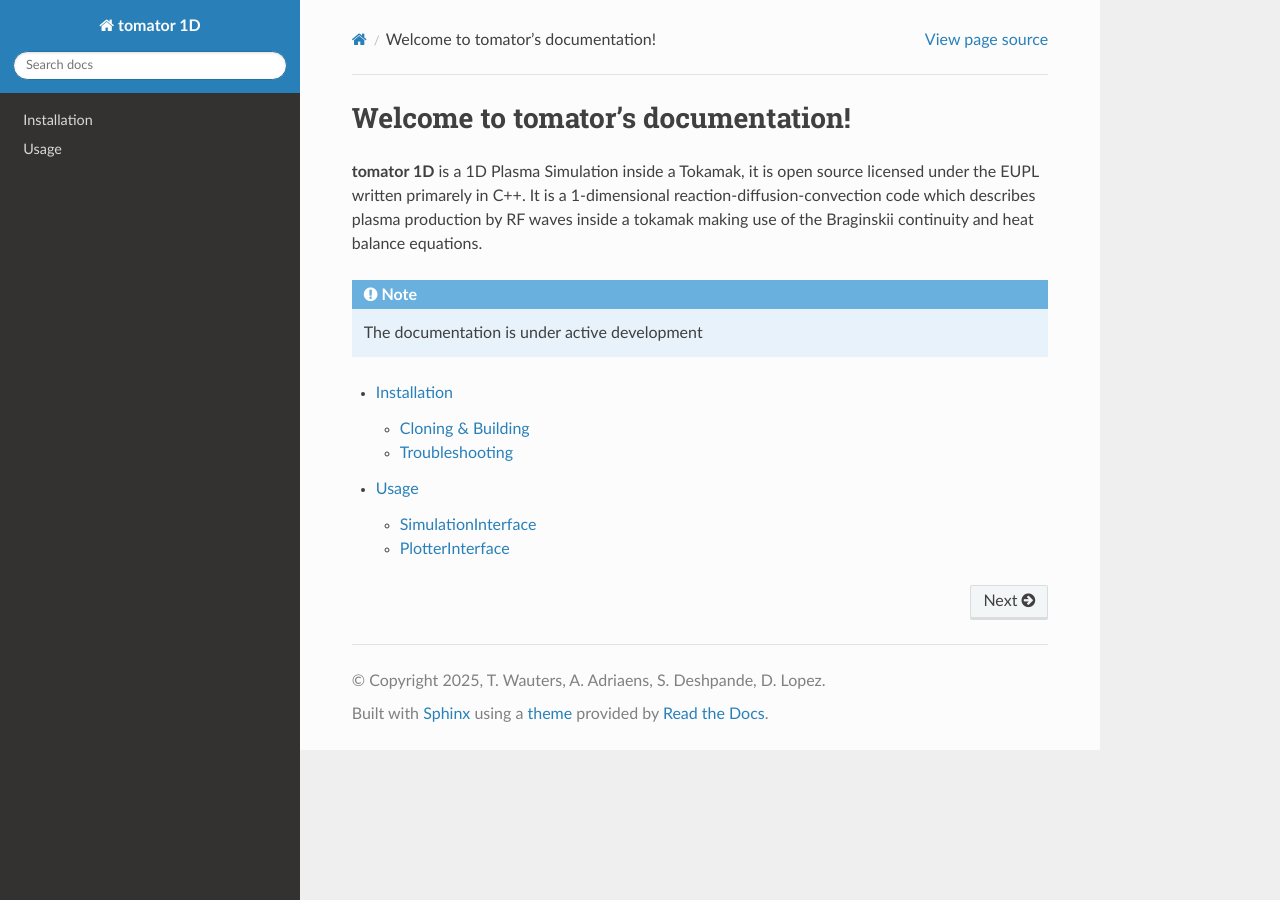
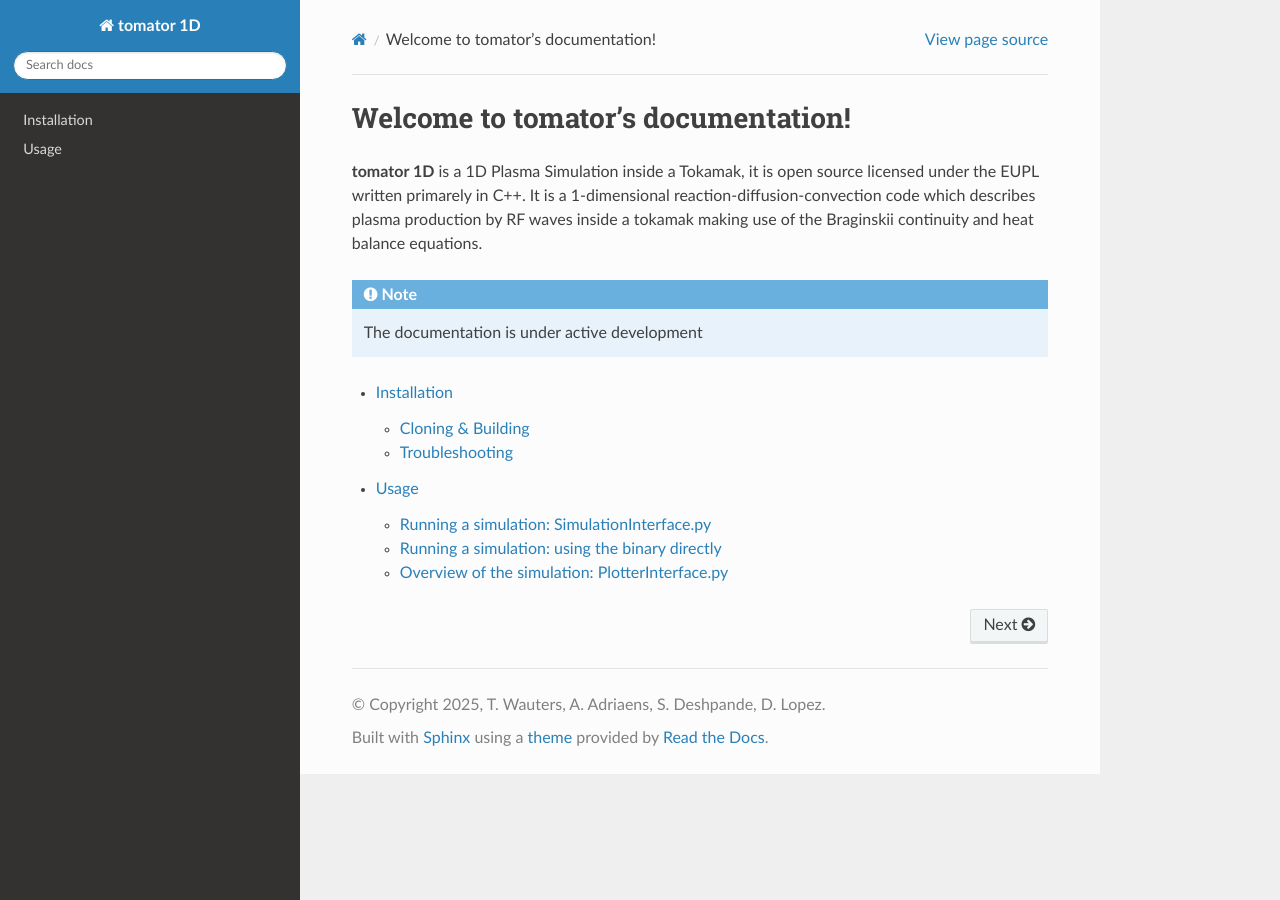
Before and after one commit to LPP-ERM-KMS/tomator, a Sphinx documentation site: the page built from docs/source/index.rst, in a window 1280 px wide. Built offline with Sphinx 7.4.7 and the Read the Docs theme 3.1.0, drawn with Linux system fonts in a browser that asks for light colours; some of the changed lines change nothing that is shown.

Commit message:
updated docs to contain basic usage and added EUPL license

```diff
--- a/docs/source/Usage.rst
+++ b/docs/source/Usage.rst
@@ -3,17 +3,124 @@
 Tomator 1D is a standalone binary which may be
 interfaced using python through software located in the 'gui' folder. Their functionalities are discussed below
 
-SimulationInterface
--------------------
+Running a simulation: SimulationInterface.py
+--------------------------------------------
+
 We will describe the software in this section but for those interested there is
 also a video introduction that can be found here: https://youtu.be/qyPUr26huhY
 
-To run the software you need a python venv containing pandas,
-with this environment you may run the software as::
+To run the software you need a python venv containing pandas.
+With this environment you may run the software as::
 
     python SimulationInterface
 
+This will show an interface with two options:
+
+* Define Parameters
+* Select Pre-defined Parameters
+
+The parameters are defined in a json file which may be created using the first option or loaded using
+the second option, example files are located in examples/SimParams. When clicking on "define parameters" you will be presented with a dialog where you may specify the various parameters such as:
+
+* Main discharge
+    * Magnetic field
+        Define the tangential, vertical and horizontal magnetic field size
+
+    * Toroidal machine geometry
+        Define the major radius R, and the two minor radii a and b. You may also define
+        the limiter extension and the HFS (High Field Side), at the LFS and how many there are
+        (nlimitors). Finally specify the plasma volume (vpl)
+
+    * Neutral pressure
+        The pressures of the various gasses (Helium and dihydrogen)
+
+.. What is bselfcol?
+
+* Coupled (RF) power
+    * RF power
+        Specify the amount of power (Prf), it's frequency (freq) and the time it takes
+        to ramp up the power (dtpramp)
 
 
-PlotterInterface
-----------------
+    * Types of RF power
+        see :doc:`RF power`
+
+    * ECH
+        variables dependendent on the type, see `RF power`
+
+    * ICH
+        variables dependent on the type, see `RF power`
+
+    * OTHER
+        a fixed temperature for which a csv file containing the dependency may be given.
+
+* Transport
+    * Diffusion
+        Here you may choose between bDfix,bDbohm and bDscaling as outlined in the original paper,
+        defining either the diffusion value if fixed or the factor if bohm or scaling.
+    * Convection
+        Similar to diffusion, here you may choose inbetween fixed vertical diffusion or scaling
+        diffusion with veq being which equation you choose for this (5 or 8).
+    * Tune D and V
+        This is the opposite of the previous two options, instead of defining
+        the diffusion and convection directly, you tune them so at vertex il
+        the electron density should be a specified value and same with ir
+
+* Conditions
+    * Physics to include
+        All the molecular physics mentioned in the paper, hydrogen, dihydrogen,
+        helium, ions, charge exchange, elastic scattering, coulomb scattering,
+        impurities, transport ions, transport neutrals, edge particles, poloidal
+        drift, vertical drift and collisionality.
+    * Initial conditions
+        From what the simulation is started, such as the various densities of the :doc:`species`
+        present in the plasma and the initial temperature and densities of the electrons.
+    * Edge conditions
+        if edge physics was selected in the physics tab this governs the edge physics equations
+        from the paper.
+
+* Simulation control settings
+    * Simulation grid
+        The amount of meshpoints
+    * Input file
+        Continue on from a previous tomator simulation, this might be useful as an initial simulation
+        most often starts from non-physical initial conditions as defined by the user, if you start
+        from a possible scenario the stable solution arrives faster.
+    * Time step
+        the initial time, at what time the main ends (if no -t flag was given directly to the binary)
+        and the parameters needed for adaptive time stepping
+    * Time step for RF coupling
+        As RF simulations can be slow, it is useful to run them in a different time scenario.
+    * Output parameters
+        Specify to either save every N loops or every dtsave seconds.
+    * Solver parameters
+        The simulation will adaptively refine until the difference between
+        densities is less then this tolerance.
+
+You may also modify an existing json file by first choosing "Load Defaults", then modifying the required variables. Having filled in all the necessary entries you may save the inputs with "Save to JSON".
+Which may then be loaded with "Select Pre-defined Parameters" and ran.
+
+The output will be generated in a folder Data, one layer above the folder in
+which you started the simulation, as you ran the gui this will be in the tomator folder.
+
+Running a simulation: using the binary directly
+-----------------------------------------------
+
+The binary takes as a required argument the json file and as optional argument the simulation time
+(in number of timesteps) using the flag -t, in full a simulation can thus be ran as
+(here from the tomator directory)::
+
+    ./src/Tomator1D examples/SimParams/TCV5151X_fixneDV.json -t 100
+
+Overview of the simulation: PlotterInterface.py
+-----------------------------------------------
+
+A simulation may take quite some time, to track the progress a python script called PlotterInterface
+was developed, which also has a video introduciton: https://youtu.be/1ATl7nQellM, you run it as::
+
+    python PlotterInterface
+
+Now you have the option "Plot Simulation" which you may direct to the generated csv file in
+Data/yourjsonfilename/, having done this a browser will open showing the current status of your
+simulation, to terminate this plotting server click on "Terminate Server", whereby you are
+given a list of active servers you may terminate.
```
Also changed, not shown: 15 other files.
